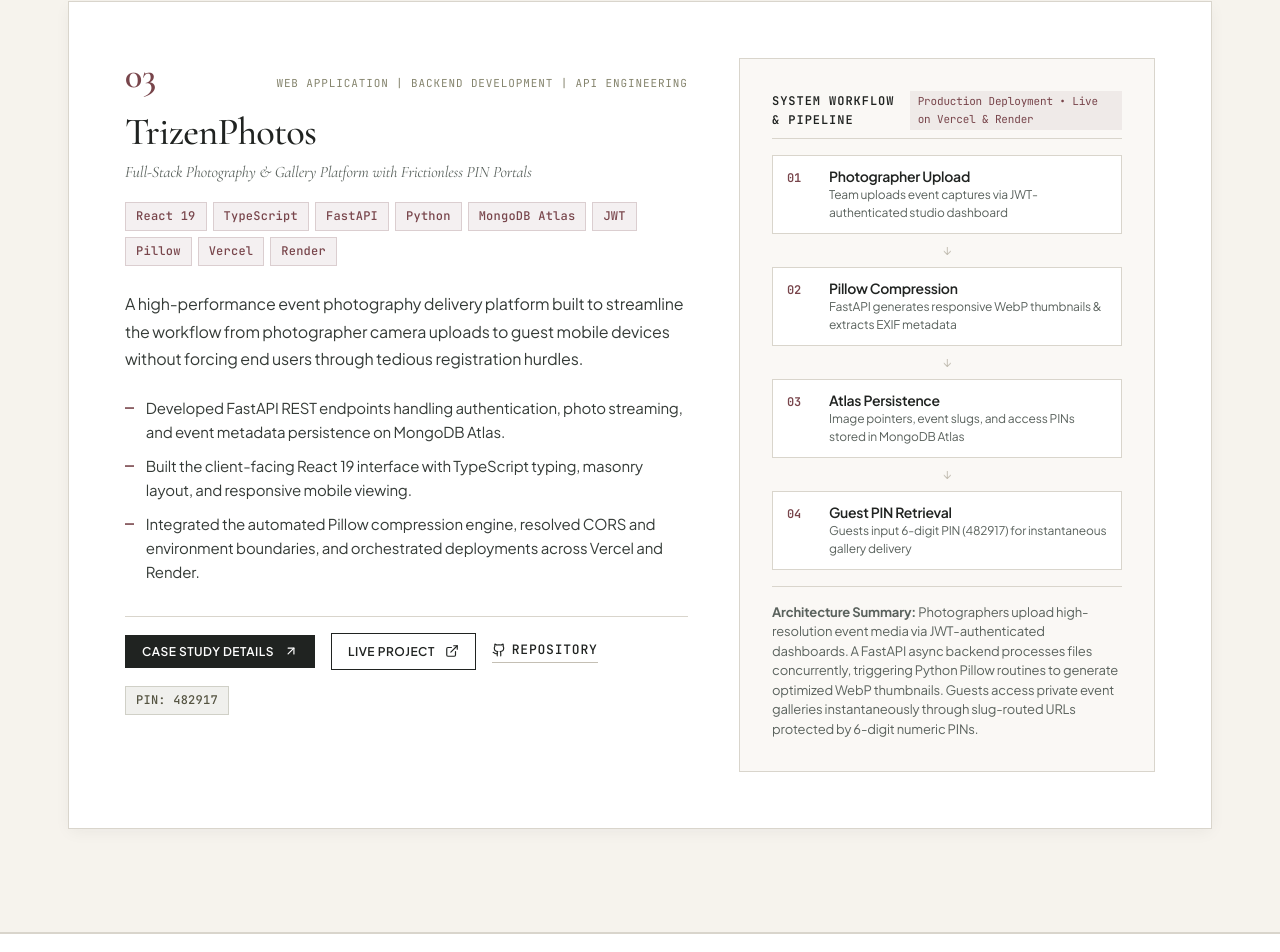
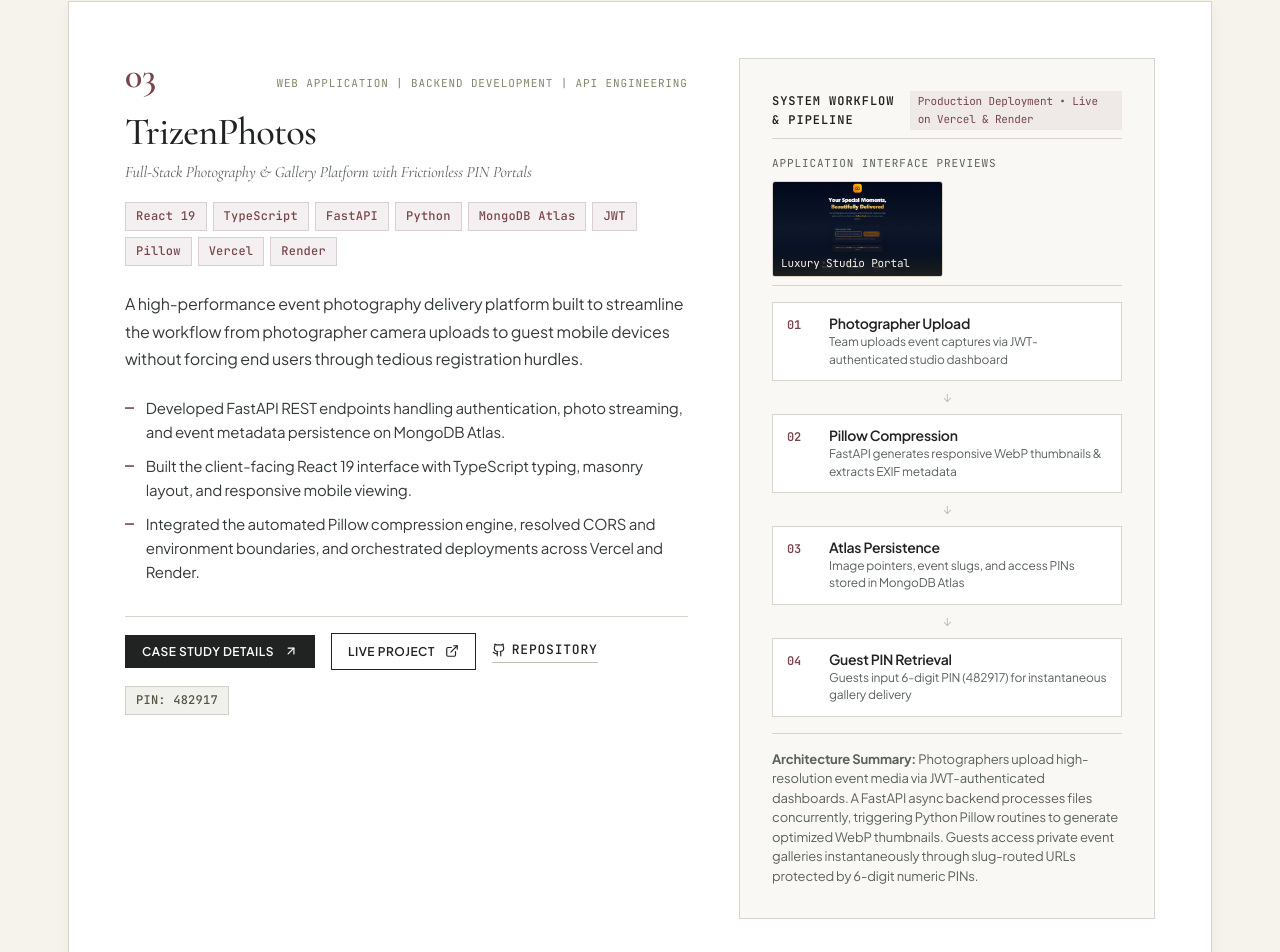
Before and after one commit to 20055518/portfolio, a React (Vite) app: page / in a window 1280 px wide. Shown: the part 6271-7223 px from the top of the page. Built offline with nearby package versions, Linux system fonts and the light colour scheme.

Commit message:
feat: add TrizenPhotos luxury portal screenshot

```diff
--- a/src/data/portfolioData.js
+++ b/src/data/portfolioData.js
@@ -239,6 +239,9 @@ export const portfolioData = {
         { step: "03", label: "Atlas Persistence", detail: "Image pointers, event slugs, and access PINs stored in MongoDB Atlas" },
         { step: "04", label: "Guest PIN Retrieval", detail: "Guests input 6-digit PIN (482917) for instantaneous gallery delivery" }
       ],
+      screenshots: [
+        { url: "/assets/trizenphotos/trizen-portal.jpg", title: "Luxury Studio Portal", caption: "PIN-Protected Event Gallery Code Entry (PIN: 482917)" }
+      ],
       liveUrl: "https://trizenphotos.vercel.app/",
       accessPin: "482917",
       githubUrl: "https://github.com/20055518"
```
Also changed, not shown: public/assets/trizenphotos/trizen-portal.jpg (added).
